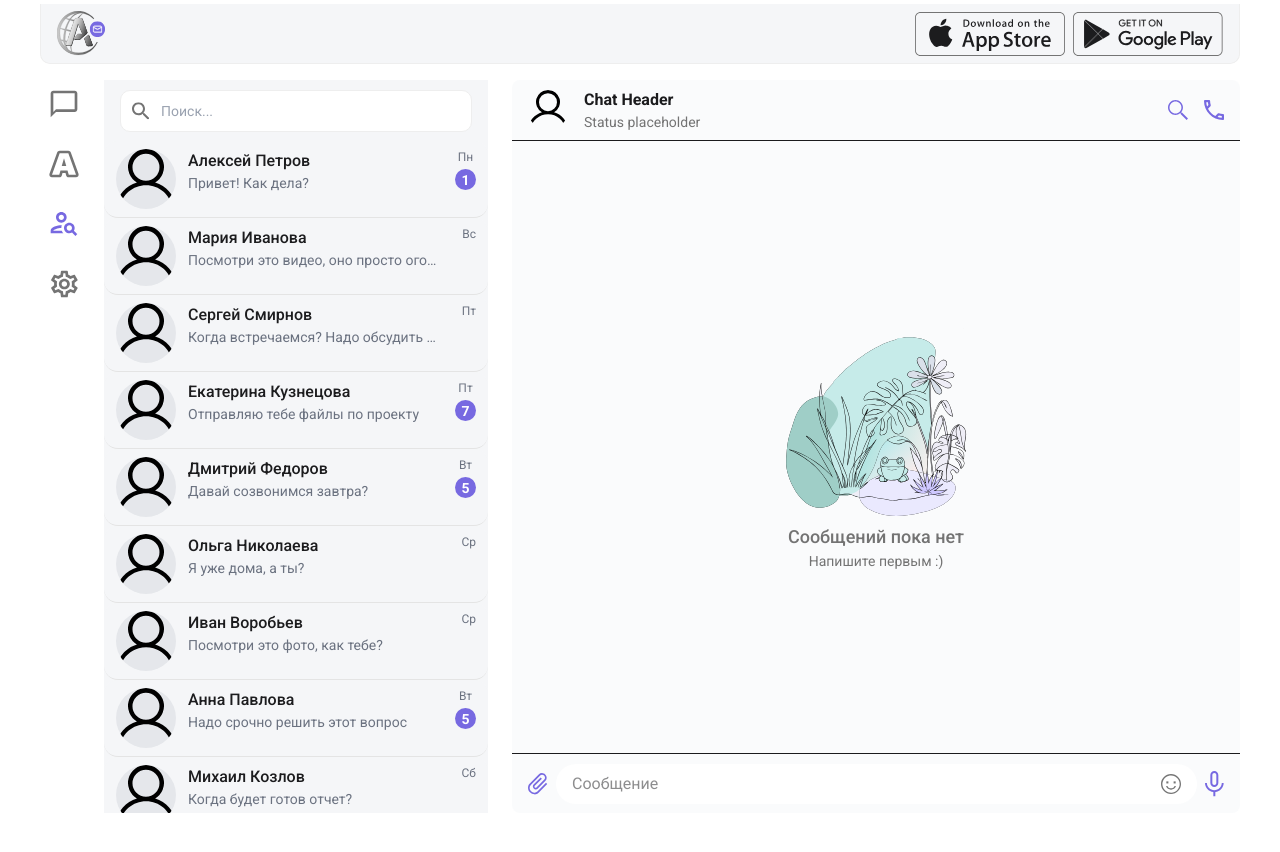
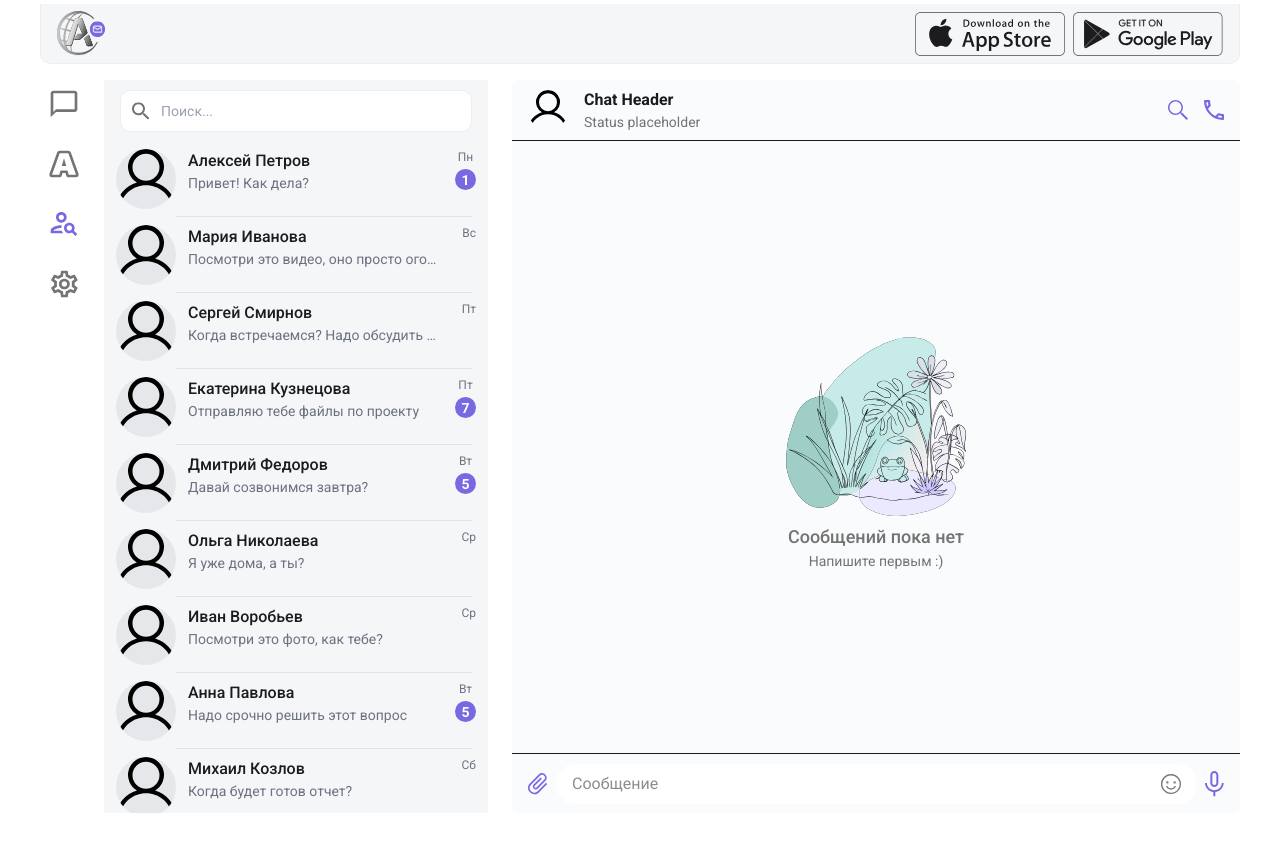
Before and after one commit to Fixer201/chat-frontend-4, a Next.js app: page /chats in a window 1280 px wide. Shown: the top 852 px of the page. Built offline with nearby package versions, Linux system fonts and the light colour scheme.

Commit message:
Отрефакторил ui согласно макету

```diff
--- a/src/modules/chats-list/components/ChatsList.tsx
+++ b/src/modules/chats-list/components/ChatsList.tsx
@@ -31,7 +31,7 @@ export default function ChatsList() {
                             16L12.5 11ZM6.5 11C4.01 11 2 8.99 2 6.5C2 4.01 4.01 2 6.5 2C8.99
                             2 11 4.01 11 6.5C11 8.99 8.99 11 6.5 11Z"
                                 fill={'#747474'}
-                                fill-rule="nonzero"
+                                fillRule="nonzero"
                             />
                         </svg>
                     </div>
@@ -85,7 +85,7 @@ export default function ChatsList() {
                                 chat.newMessageCount
                             }
                             key={chat.id}
-                            className="border-b border-[#E4E4E4] bg-[#F5F6F8]"
+                            className="bg-[#F5F6F8] hover:bg-gray-100 transition-colors"
                         />
                     ))}
                 </div>
--- a/src/shared/ui/avatar/Avatar.tsx
+++ b/src/shared/ui/avatar/Avatar.tsx
@@ -61,13 +61,18 @@ export const Avatar = forwardRef<HTMLDivElement, AvatarProps>(
           rowBaseClasses,
           modeClasses[mode],
           mode === "select-contact" && selected && "bg-[rgba(97,90,163,0.6)]",
+          mode === "chat" && "rounded-none",
+          mode === "chat" && "relative",
           className
         )}
         {...props}
       >
+        {mode === "chat" && (
+          <div className="absolute bottom-0 left-[calc(60px+12px)] right-4 h-px bg-[#E4E4E4]"></div>
+        )}
         <div
           className={cn(
-            "relative flex-shrink-0 rounded-full overflow-hidden bg-gray-200",
+            "relative shrink-0 rounded-full overflow-hidden bg-gray-200",
             mode === "contact" ? "w-10 h-10" : "w-[60px] h-[60px]"
           )}
         >
```
